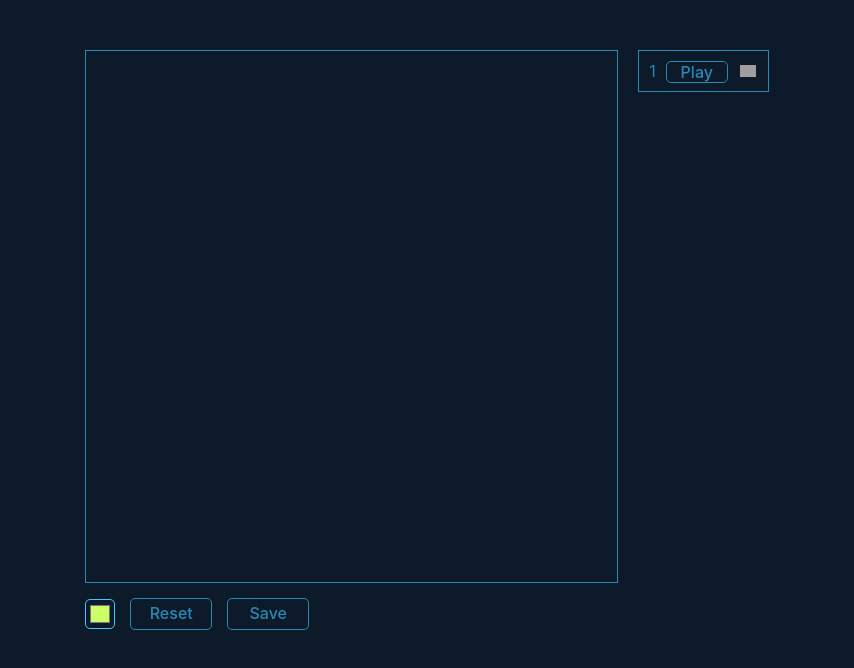
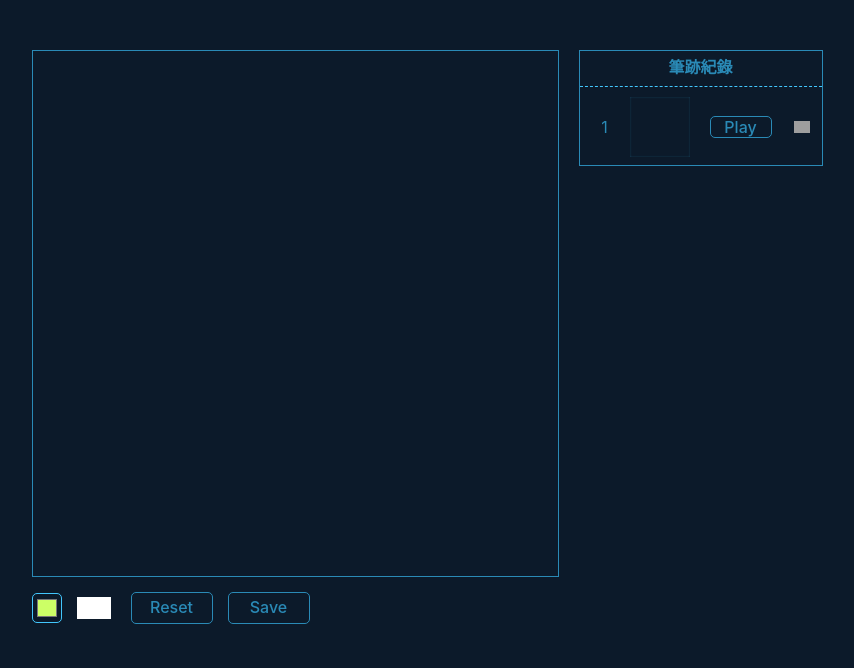
Before and after one commit to knighttkey/pixel-paint, a React (Vite) app: page / in a window 1280 px wide. Both pictures are taken after a click on the element "Save". Shown: the top 668 px of the page, without its empty margins (213-1067 px from the left). Built offline with nearby package versions, Linux system fonts and the light colour scheme; grey boxes are pictures that could not be loaded.

Commit message:
1.change color 2.dynamic modify paly speed 3.save handwrite thumbnail

```diff
--- a/package.json
+++ b/package.json
@@ -9,6 +9,7 @@
   },
   "dependencies": {
     "@types/ramda": "^0.28.13",
+    "html-to-image": "^1.9.0",
     "moment": "^2.29.3",
     "ramda": "^0.28.0",
     "react": "^18.0.0",
--- a/src/components/Schedule.tsx
+++ b/src/components/Schedule.tsx
@@ -7,24 +7,18 @@ import React, {
 } from "react";
 import "./../styles/Schedule.scss";
 import * as R from "ramda";
-
+import * as htmlToImage from "html-to-image";
 type DragPoint = {
   x: number;
   y: number;
 };
-
-interface ClickEventTarget extends EventTarget {
-  id: string;
-}
-interface TouchEventTarget extends EventTarget {
-  id: string;
-}
 interface ColorPickTarget extends EventTarget {
   value: string;
 }
 interface paintDataFromLocal {
   id: string;
   listData: coordinateData[];
+  thumbnail: string;
 }
 
 interface coordinateData {
@@ -37,13 +31,13 @@ export default () => {
   const listPanelRef = useRef<HTMLDivElement>(null);
   const [list, setList] = useState<coordinateData[]>([]);
   const [showText, setShowText] = useState<boolean>(false);
-  const [selectMode, setSelectMode] = useState<Boolean>(true);
   const [prevDataFromLocal, setPrevDataFromLocal] = useState<
     paintDataFromLocal[]
   >([]);
   const [detectList, setDetectList] = useState<DragPoint[]>([]);
-  const [currentColor, setCurrentColor] = useState<string>("");
+  const [currentColor, setCurrentColor] = useState<string>("#ccff00");
   const [currentPicked, setCurrentPicked] = useState<paintDataFromLocal>();
+  const [speed, setSpeed] = useState<number>(15);
   // console.log("detectList", detectList);
   // console.log("list", list);
   // console.log("prevDataFromLocal", prevDataFromLocal);
@@ -56,7 +50,7 @@ export default () => {
     let prevData = window.localStorage.getItem("pixelData");
     // console.log('prevData', prevData)
     let prevList = prevData ? JSON.parse(prevData) : [];
-    console.log("prevList", prevList);
+    // console.log("prevList", prevList);
     setPrevDataFromLocal(prevList);
   };
 
@@ -67,7 +61,7 @@ export default () => {
     });
     setPrevDataFromLocal(modified);
     window.localStorage.setItem("pixelData", JSON.stringify(modified));
-    console.log("刪除且寫入");
+    // console.log("刪除且寫入");
   };
 
   const allList = new Array(35).fill(0).map((item, key) => {
@@ -76,16 +70,6 @@ export default () => {
     });
   });
 
-  // //點擊選取
-  // const pickCube = (eventTarget: ClickEventTarget) => {
-  //   if (selectMode) {
-  //     tempList.push({coor:eventTarget.id, color:'#ccff00'});
-  //     setList(tempList);
-  //   } else {
-  //     tempList = R.without([eventTarget.id], list);
-  //     setList(tempList);
-  //   }
-  // };
   let tempList = [...list];
 
   const resetList = () => {
@@ -95,10 +79,18 @@ export default () => {
   const handleReturnCubeId = (coorItem: DragPoint) => {
     // console.log("coorItem", coorItem);
     if (!wrapRef.current) return;
+    let parentRect = wrapRef.current.getBoundingClientRect();
+    if (
+      coorItem.x <= 0 ||
+      coorItem.y <= 0 ||
+      coorItem.x > parentRect.width ||
+      coorItem.y > parentRect.height
+    )
+      return;
     let cubeList = [...document.querySelectorAll(".cube")];
-    let parentRect = wrapRef.current.getBoundingClientRect();
+    // console.log("parentRect", parentRect);
     try {
-      return cubeList.filter((cubeItem, cubeIndex) => {
+      let targetEle = cubeList.filter((cubeItem, cubeIndex) => {
         let cubeRect: DOMRect = cubeItem.getBoundingClientRect();
         // console.log('cubeRect', cubeRect)
         let cubeLeft = cubeRect.left - parentRect.left;
@@ -111,7 +103,9 @@ export default () => {
           coorItem.y <= cubeBottom &&
           cubeTop <= coorItem.y
         );
-      })[0].id;
+      })[0];
+      if (!targetEle.id) return;
+      return { ele: targetEle, id: targetEle.id, color: currentColor };
     } catch (err) {
       console.log("err", err);
     }
@@ -119,19 +113,29 @@ export default () => {
   useEffect(() => {
     if (detectList.length) {
       let lastChanged = handleReturnCubeId(detectList[detectList.length - 1]);
+      // console.log("lastChanged", lastChanged);
       if (lastChanged) {
-        if (
-          R.includes(
-            lastChanged,
-            tempList.map((item) => {
-              return item.coor;
-            })
-          )
-        ) {
-        } else {
-          tempList.push({ coor: lastChanged, color: "#ccff00" });
+        // if (
+        //   R.includes(
+        //     lastChanged.id,
+        //     tempList.map((item) => {
+        //       return item.coor;
+        //     })
+        //   )
+        // ) {
+        //   let index = tempList
+        //     .map((item) => {
+        //       return item.coor;
+        //     })
+        //     .indexOf(lastChanged.id);
+        //   // console.log("index", index);
+        //   if (index >= 0) {
+        //     tempList[index].color = lastChanged.color;
+        //   }
+        // } else {
+          tempList.push({ coor: lastChanged.id, color: lastChanged.color });
+        // }
         setList(tempList);
-        }
       }
     }
   }, [detectList]);
@@ -151,24 +155,19 @@ export default () => {
     setDetectList(temp);
   };
 
-  const renderScheduleCube = () => {
+  useEffect(() => {
+    paintCube();
+  }, [list]);
+
+  const renderCube = () => {
     return allList.map((dayItem, key) => {
       return (
         <div key={key} className="hour">
           {dayItem.map((cubeItem, cubeKey) => {
             return (
               <div
-                className={`cube ${
-                  R.includes(
-                    `cube_${key + 1}-${cubeKey + 1}`,
-                    list.map((item) => {
-                      return item.coor;
-                    })
-                  )
-                    ? "selected"
-                    : ""
-                }`}
-                id={`cube_${key + 1}-${cubeKey + 1}`}
+                className={`cube`}
+                id={`${key + 1}-${cubeKey + 1}`}
                 key={cubeKey}
               ></div>
             );
@@ -178,14 +177,38 @@ export default () => {
     });
   };
 
-  const save = () => {
+  const paintCube = () => {
+    if (list.length) {
+      list.forEach((item, index) => {
+        let cubeEle = document.getElementById(item.coor);
+        if (cubeEle) {
+          cubeEle.style.backgroundColor = item.color;
+        }
+      });
+    } else {
+      let cubeList = [...document.querySelectorAll(".cube")];
+      cubeList.forEach((item, index) => {
+        let cubeEle = document.getElementById(item.id);
+        if (cubeEle) {
+          cubeEle.style.backgroundColor = "transparent";
+        }
+      });
+    }
+  };
+
+  const save = async () => {
+    let thumbnail = await saveThumbnail();
     let prepare = [
       ...prevDataFromLocal,
-      { listData: list, id: new Date().getTime().toString() }
+      {
+        listData: list,
+        id: new Date().getTime().toString(),
+        thumbnail: thumbnail
+      }
     ];
-    console.log("prepare", prepare);
+    // console.log("prepare", prepare);
     window.localStorage.setItem("pixelData", JSON.stringify(prepare));
-    console.log("儲存");
+
     setTimeout(() => {
       getDataAgain();
       temp = [];
@@ -206,12 +229,12 @@ export default () => {
   useEffect(() => {
     if (showText) {
       tempList = [];
-      console.log("currentPicked", currentPicked);
+      // console.log("currentPicked", currentPicked);
       currentPicked?.listData.forEach((item, key) => {
         setTimeout(() => {
-          tempList.push({ coor: item.coor, color: "#ccff00" });
+          tempList.push({ coor: item.coor, color: item.color });
           setList([...tempList]);
-        }, 30 * key);
+        }, speed * key);
         setCurrentPicked(undefined);
         setShowText(false);
       });
@@ -219,14 +242,31 @@ export default () => {
   }, [showText]);
 
   const play = (item: paintDataFromLocal) => {
-    console.log("item", item);
-    console.log("play");
-    // setList([]);
+    setList([]);
     setCurrentPicked(item);
     setShowText(true);
   };
   const changeColor = (eventTarget: ColorPickTarget) => {
     setCurrentColor(eventTarget.value);
+  };
+
+  const saveThumbnail = () => {
+    return new Promise<string>((resolve, reject) => {
+      if (!wrapRef.current) return;
+      htmlToImage
+        .toBlob(wrapRef.current, { pixelRatio: 0.1, quality: 0.1 })
+        .then((blob: any) => {
+          // console.log("blob", blob);
+          let urlCreator = window.URL || window.webkitURL;
+          let imageUrl = urlCreator.createObjectURL(blob);
+          // console.log("imageUrl", imageUrl);
+          resolve(imageUrl);
+        })
+        .catch(function (error) {
+          console.error("oops, something went wrong!", error);
+          reject();
+        });
+    });
   };
 
   return (
@@ -238,7 +278,7 @@ export default () => {
           ref={wrapRef}
           onTouchMove={(e) => handleTouchMove(e)}
         >
-          {renderScheduleCube()}
+          {renderCube()}
         </div>
         <div className="btn_area">
           <input
@@ -249,6 +289,11 @@ export default () => {
             className="color_picker"
             onChange={(e) => changeColor(e.target)}
           />
+          <input
+            type="number"
+            className="speed_input"
+            onChange={(e)=>setSpeed(Number(e.target.value))}
+          ></input>
           <div className="reset_btn" onClick={resetList}>
             Reset
           </div>
@@ -257,15 +302,17 @@ export default () => {
           </div>
         </div>
       </div>
-
-      <div className="list_panel" ref={listPanelRef}>
-        <div className="list_panel_inner" >
+      {prevDataFromLocal.length ? (
+        <div className="list_panel">
+          <div className="list_panel_header">筆跡紀錄</div>
+          <div className="list_panel_wrap" ref={listPanelRef}>
+            <div className="list_panel_inner">
               {prevDataFromLocal.map((item, index) => {
                 return (
                   <div className="each_row" key={index}>
                     {/* <div className="data_id">{item.id}</div> */}
                     <div className="data_id">{index + 1}</div>
-
+                    <img className="thumbnail" src={item.thumbnail}></img>
                     <div className="play_btn" onClick={() => play(item)}>
                       Play
                     </div>
@@ -279,5 +326,7 @@ export default () => {
             </div>
           </div>
         </div>
+      ) : null}
+    </div>
   );
 };
--- a/src/styles/Schedule.scss
+++ b/src/styles/Schedule.scss
@@ -18,17 +18,14 @@
       justify-content: center;
       border: 1px solid #2a8ab6;
       position: relative;
-      padding: 3px;
+      // padding: 3px;
       box-sizing: border-box;
+      width: 100%;
       .hour {
         margin: 0;
         .cube {
           min-width: 15px;
           height: 15px;
-          // background-color: #2a8ab6;
-          // margin: 2px 2px 4px 2px;
-          // transition: 0.1s;
-          //   cursor: pointer;
           &.selected {
             background-color: rgb(0, 255, 136);
           }
@@ -51,6 +48,14 @@
       border-radius: 5px;
       background-color: transparent;
       border-color: #42c6fc;
+    }
+    .speed_input {
+      border: none;
+      outline: none;
+      width: 30px;
+      height: 20px;
+      margin:0 20px 0 0;
+
     }
     .show_btn,
     .reset_btn {
@@ -80,8 +85,18 @@
   }
   .list_panel {
     margin: 0 0 0 20px;
-    max-height: 220px;
     border: 1px solid #2a8ab6;
+    .list_panel_header {
+      color: #2a8ab6;
+      font-size: 16px;
+      font-weight: 600;
+      height: 35px;
+      border-bottom:1px dashed #42c6fc;
+      margin:0 0 0 0;
+      line-height: 33px;
+    }
+    .list_panel_wrap {
+      max-height: 400px;
       box-sizing: border-box;
       padding: 5px 10px 0 10px;
       overflow-x: hidden;
@@ -105,11 +120,14 @@
       &::-webkit-scrollbar-track {
         box-shadow: transparent;
       }
+
       .list_panel_inner {
 
         width: 100%;
         .each_row {
+          // height: 60px;
           display: flex;
+          align-items: center;
           justify-content: space-between;
           margin: 5px 0 0 0;
           border-bottom: 1px dashed #2a8ab6;
@@ -120,6 +138,14 @@
           }
           .data_id {
             color: #2a8ab6;
+            width: 30px;
+          }
+          .thumbnail {
+            width: 60px;
+            height: 60px;
+            object-fit: contain;
+            // border: 1px solid #42c6fc;
+            margin: 0 10px 0 10px;
           }
           .delete_btn,.play_btn {
             width: 60px;
@@ -134,7 +160,7 @@
             line-height: 20px;
             transition: 0.3s;
             cursor: pointer;
-          margin-left: 10px;
+            margin: 0 10px;
           }
           .delete_icon {
             width: 20px;
@@ -150,3 +176,5 @@
       }
     }
   }
+
+}
```
Also changed, not shown: 1 other file (tests, documents, lock files or other folders). Lines whose indentation alone changed are shown as unchanged.
